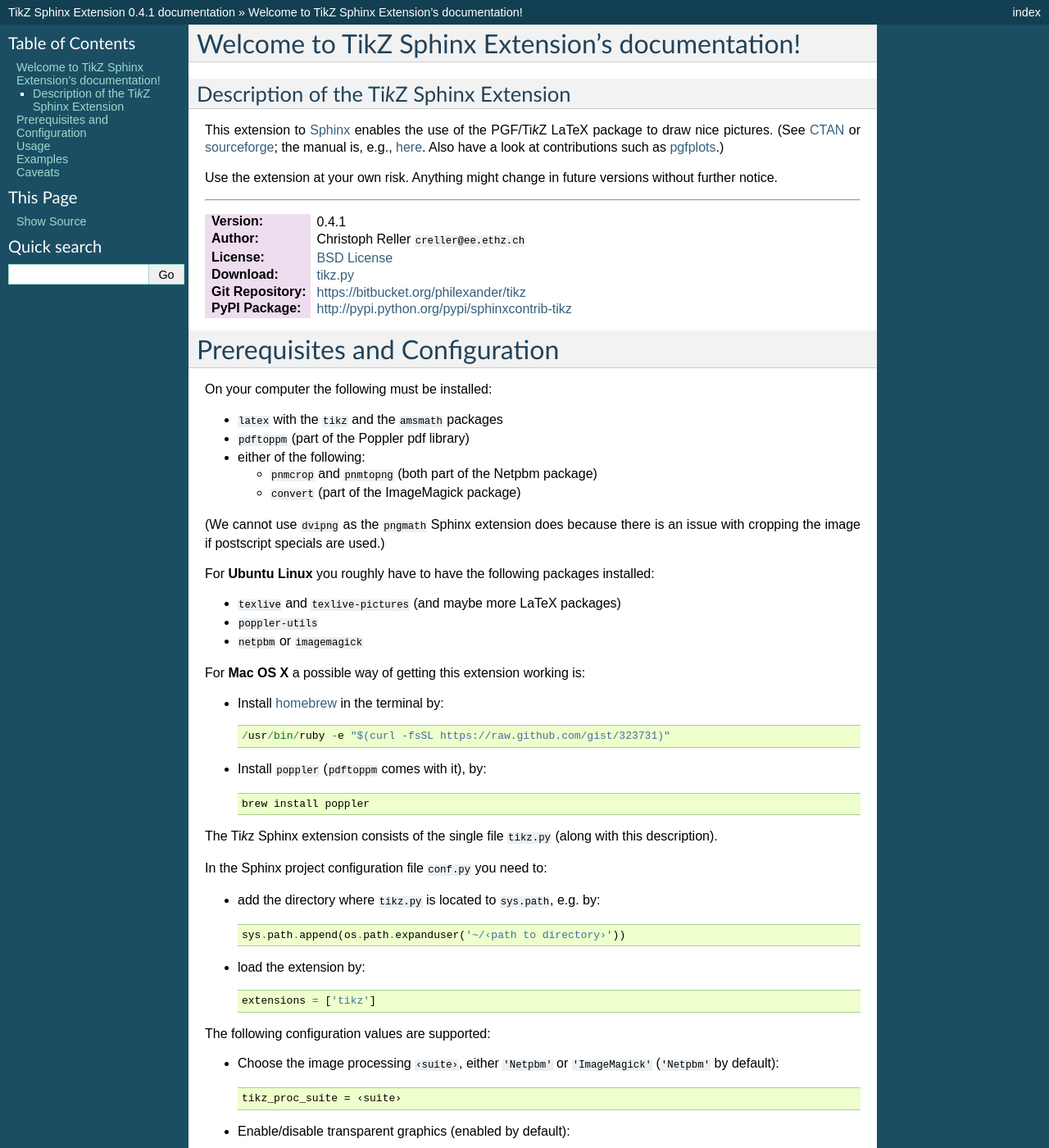
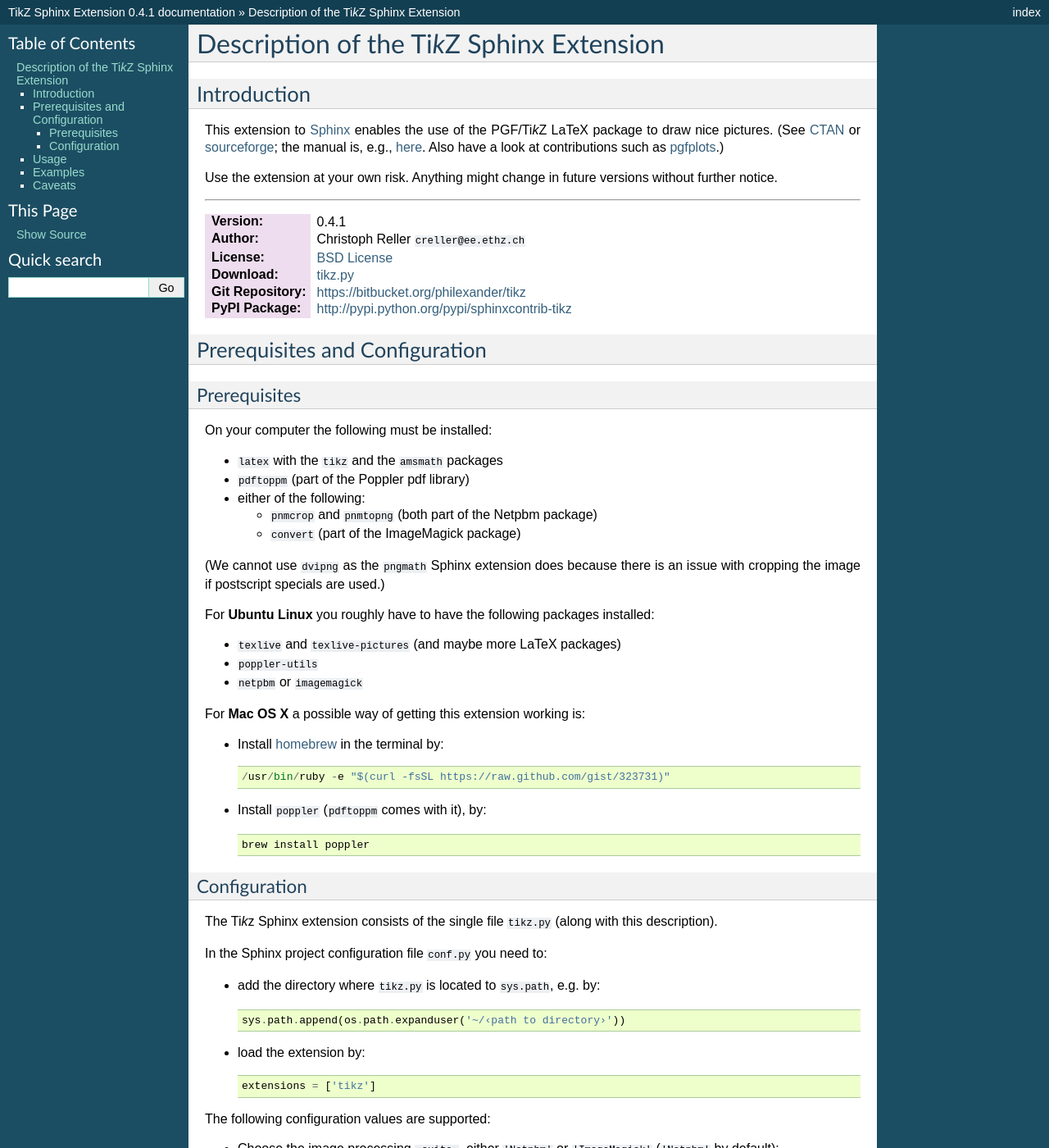
Before and after one commit to sphinx-contrib/tikz, a Sphinx documentation site: the page built from doc/index.rst, in a window 1280 px wide and 1400 px high. Shown: the whole window at 82% size. Built offline with Sphinx 7.4.7, drawn with Linux system fonts in a browser that asks for light colours; cross-references to code outside the pages are shown as plain code; some of the changed text lies outside the part shown.

Commit message:
Fix titles in README.rst

```diff
--- a/README.rst
+++ b/README.rst
@@ -1,6 +1,9 @@
-================================================
- Description of the Ti\ *k*\ Z Sphinx Extension
-================================================
+==============================================
+Description of the Ti\ *k*\ Z Sphinx Extension
+==============================================
+
+Introduction
+============
 
 This extension to `Sphinx <http://sphinx.pocoo.org/>`__ enables the use of the
 PGF/Ti\ *k*\ Z LaTeX package to draw nice pictures.  (See `CTAN
--- a/doc/index.rst
+++ b/doc/index.rst
@@ -3,15 +3,10 @@
    You can adapt this file completely to your liking, but it should at least
    contain the root `toctree` directive.
 
-Welcome to TikZ Sphinx Extension's documentation!
-=================================================
-
 .. toctree::
    :maxdepth: 2
 
-
 .. include:: ../README.rst
-
 
 
 ..
```
